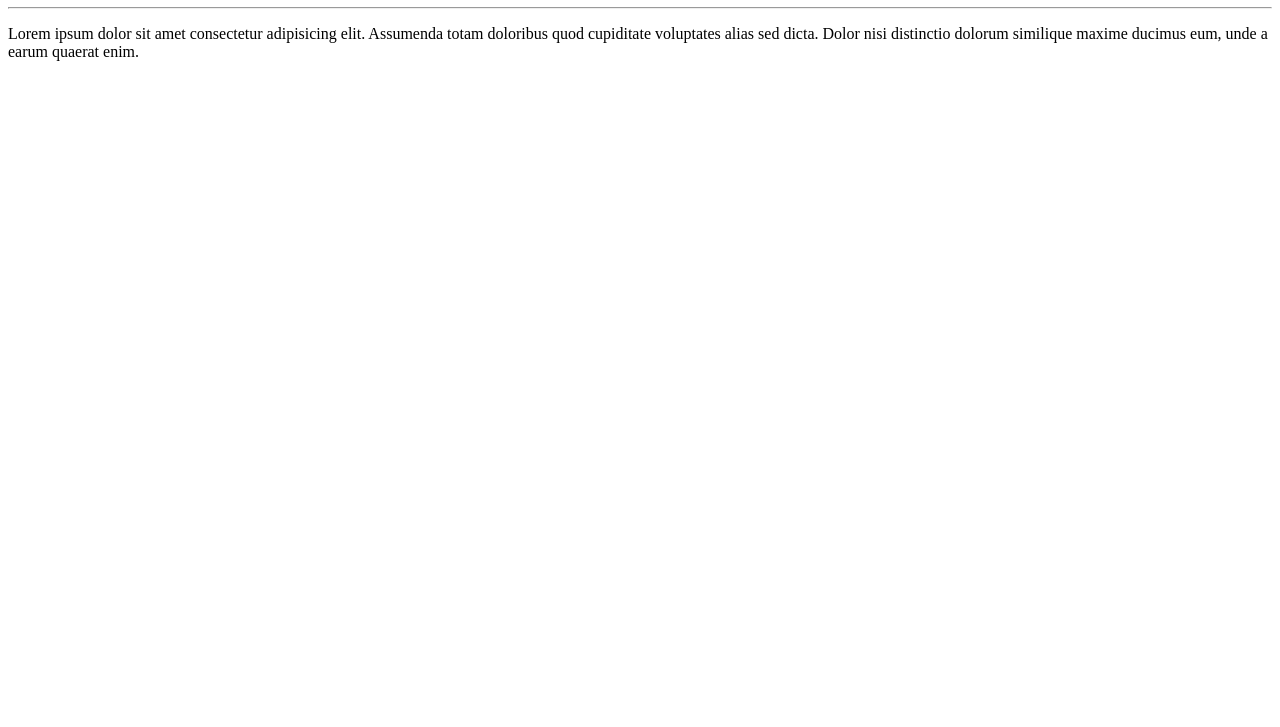
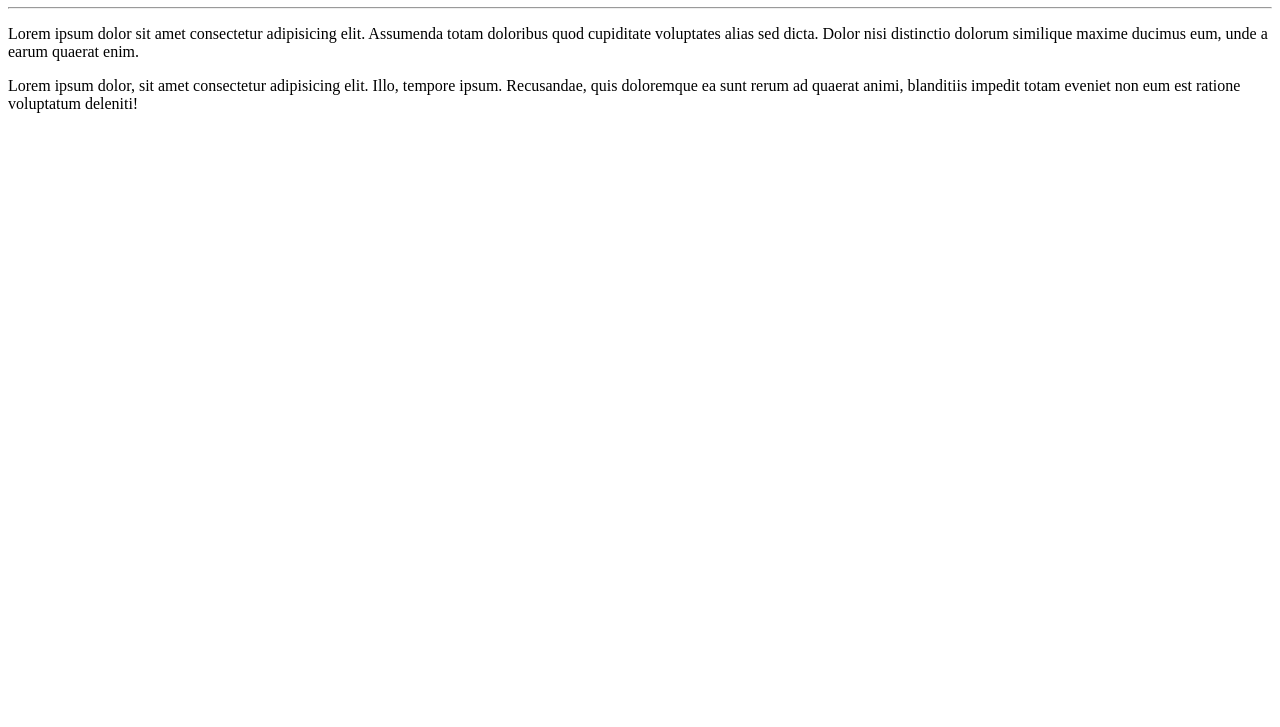
Before and after one commit to Paloma-Santos/Projeto-Come-ando, a plain HTML site: page site-exemplo/index.html in a window 1280 px wide. Shown: the part 73-800 px from the top of the page. Drawn offline with Linux system fonts and the light colour scheme.

Commit message:
adicionei novo parágrafo
nova página

```diff
--- a/site-exemplo/index.html
+++ b/site-exemplo/index.html
@@ -10,5 +10,8 @@
     <h1>Bem vindo ao início da jornada programação</h1>
     <hr>
     <p>Lorem ipsum dolor sit amet consectetur adipisicing elit. Assumenda totam doloribus quod cupiditate voluptates alias sed dicta. Dolor nisi distinctio dolorum similique maxime ducimus eum, unde a earum quaerat enim.</p>
+
+    <p>Lorem ipsum dolor, sit amet consectetur adipisicing elit. Illo, tempore ipsum. Recusandae, quis doloremque ea sunt rerum ad quaerat animi, blanditiis impedit totam eveniet non eum est ratione voluptatum deleniti!</p>
+
 </body>
 </html>
```
